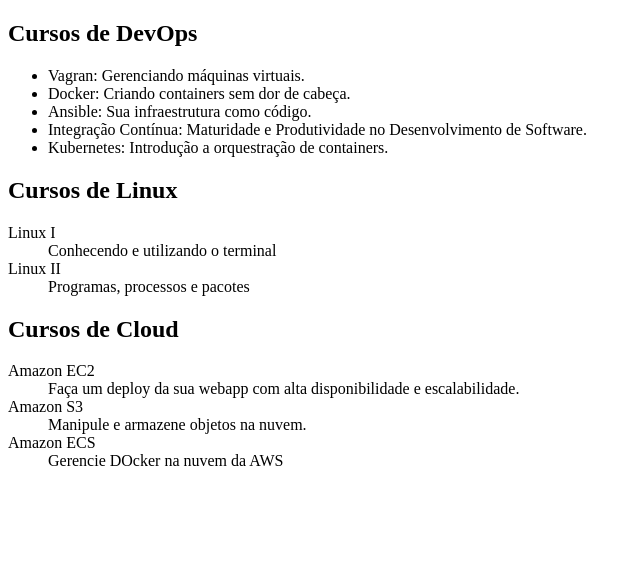
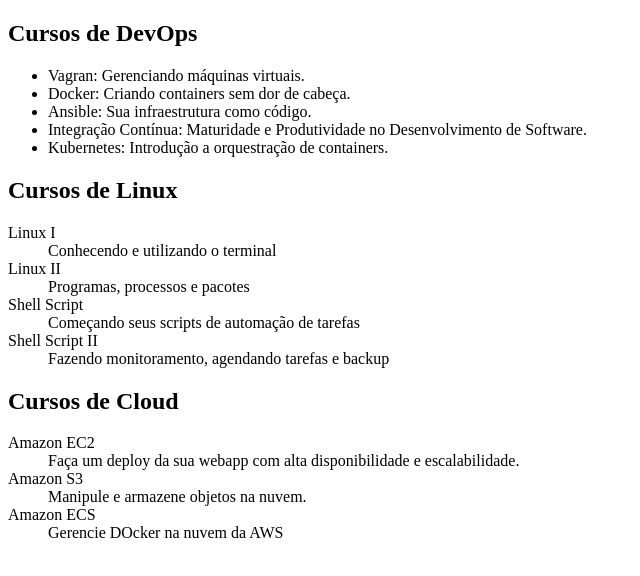
Before and after one commit to JoaoLucasLD/alura-git, a plain HTML site: page index.html in a window 1280 px wide. Shown: the whole page, without its empty margins (0-640 px from the left). Drawn offline with Linux system fonts and the light colour scheme.

Commit message:
Adicionados os cursos de shell

```diff
--- a/index.html
+++ b/index.html
@@ -30,6 +30,12 @@
       <dt>Linux II</dt>
       <dd>Programas, processos e pacotes</dd>
 
+      <dt>Shell Script</dt>
+      <dd>Começando seus scripts de automação de tarefas</dd>
+
+      <dt>Shell Script II</dt>
+      <dd>Fazendo monitoramento, agendando tarefas e backup</dd>
+
       <h2>Cursos de Cloud</h2>
     </dl>
     <dl>
```
